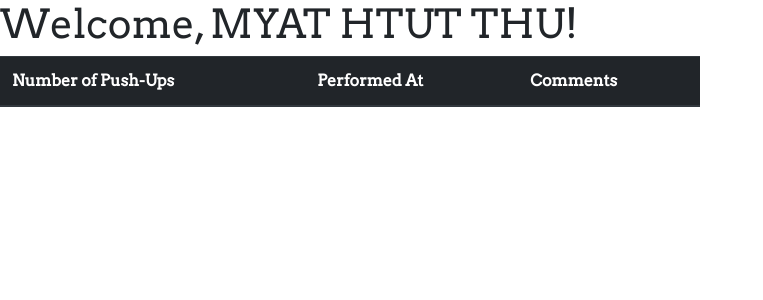
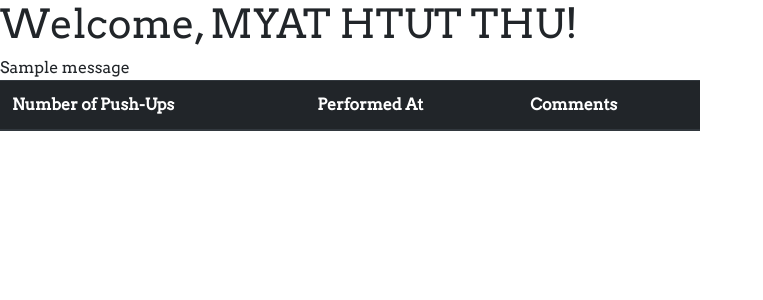
Before and after one commit to myathtut-zafir/flask_1, a Flask app: page /all in a window 1280 px wide. Shown: the part 56-356 px from the top of the page, without its empty margins (0-763 px from the left). Run offline with Flask 3, Linux system fonts and the light colour scheme; a user stored in the database is signed in; one stand-in notice (Sample message) is shown; lists and menus that the app fills with data are empty; some libraries are stand-ins or nearby versions.

Commit message:
feat: add flash

```diff
--- a/pushps_logger/templates/all_workouts.html
+++ b/pushps_logger/templates/all_workouts.html
@@ -7,6 +7,11 @@
 <h1>
   Welcome, {{ user.name }}!
 </h1>
+{% with messages = get_flashed_messages() %} {% if messages %}
+<div class="flashes">
+  {{ messages[0] }}
+</div>
+{% endif %} {% endwith %}
 <div>
   <table class="table table-hover" style="width: 700px;">
     <thead class="thead-dark">
```
Also changed, not shown: instance/db.sqlite.
